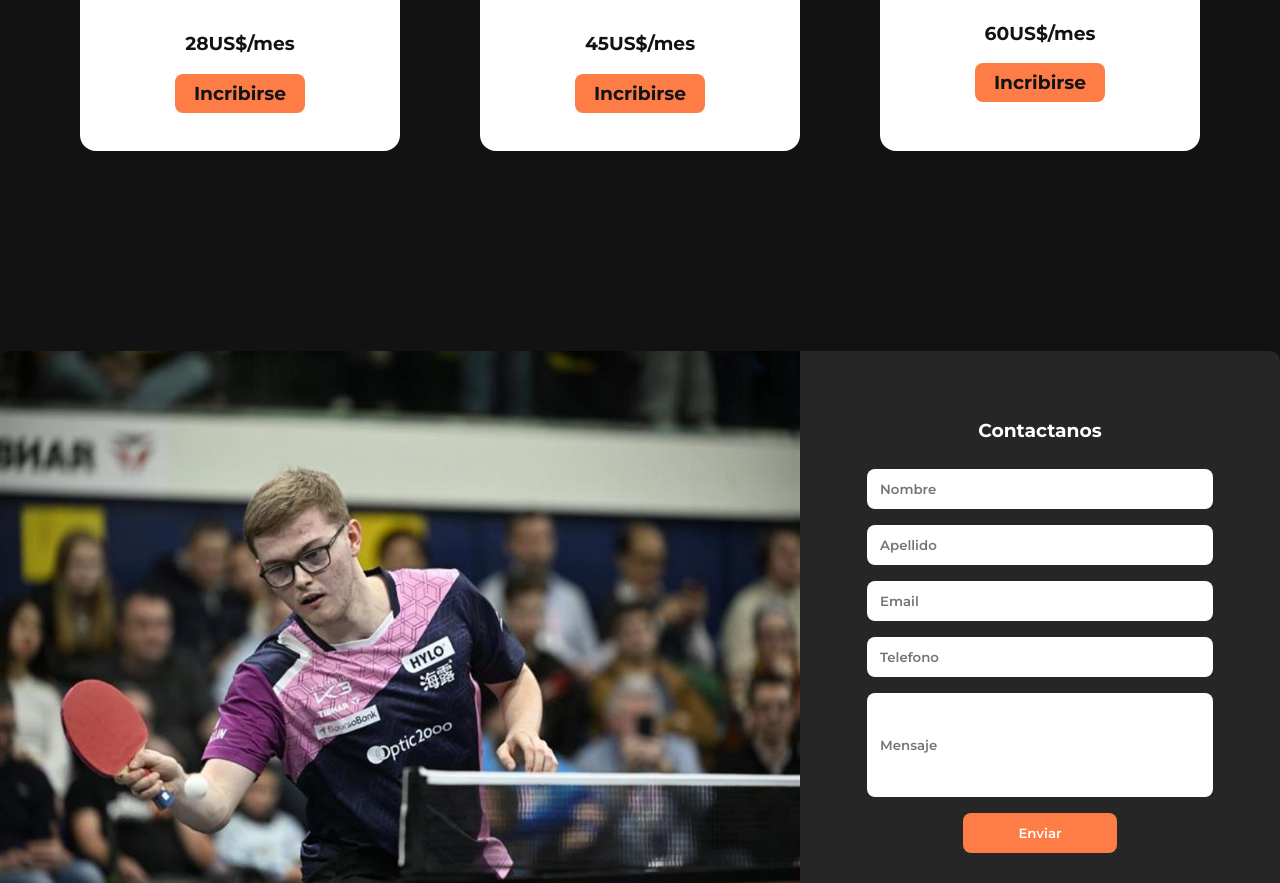
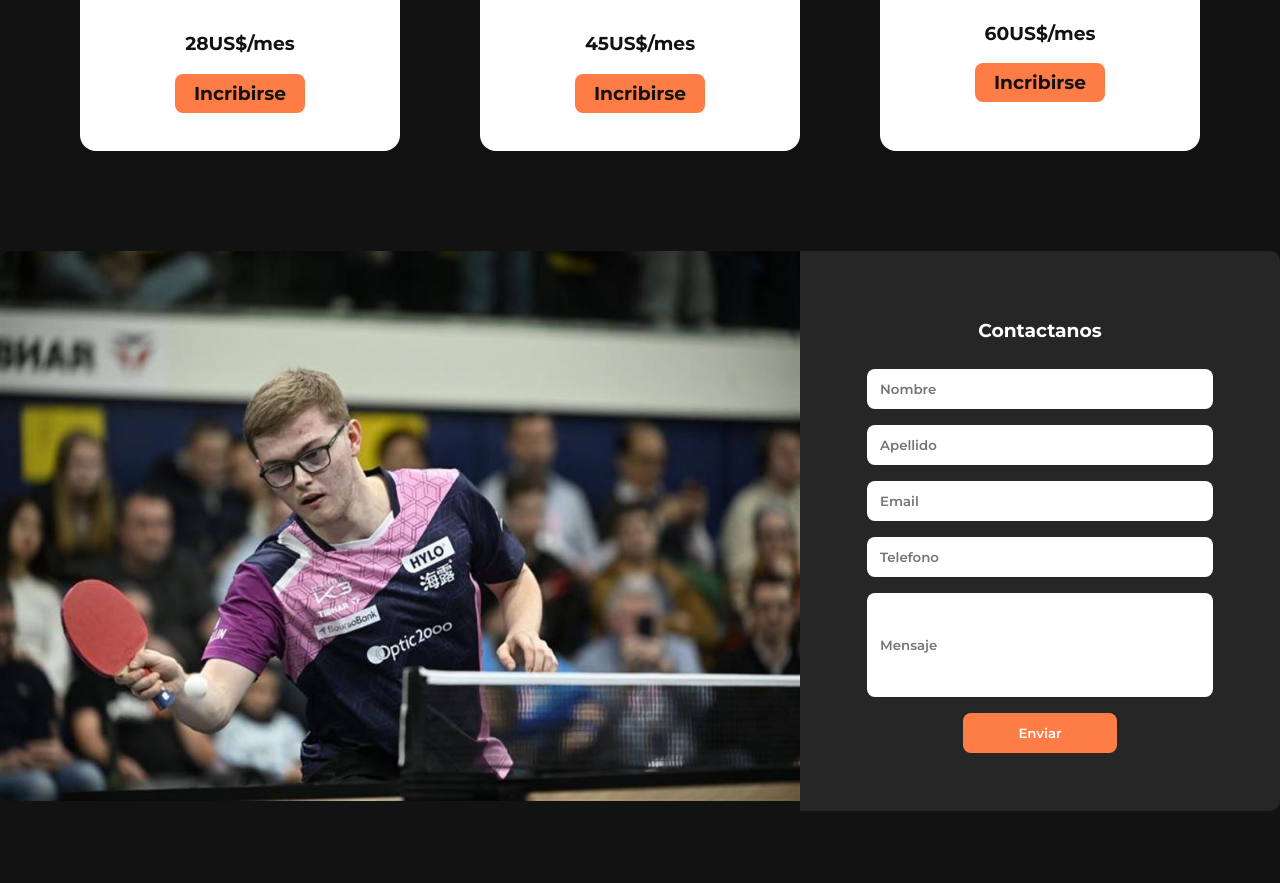
Before and after one commit to JoacoArrieta08/Ping-Pong-Academy, a plain HTML site: page index.html in a window 1280 px wide. Shown: the part 1578-2461 px from the top of the page. Drawn offline with Linux system fonts and the light colour scheme; files whose address does not match are found by name.

Commit message:
Update style.css

```diff
--- a/style.css
+++ b/style.css
@@ -128,8 +128,8 @@ p {
     display: flex;
     flex-direction: row;
     justify-content: center;
-    padding-top: 200px;
-    padding-bottom: 200px;
+    padding-top: 100px;
+    padding-bottom: 100px;
 }
 
 .tarjeta_contacto {
```
